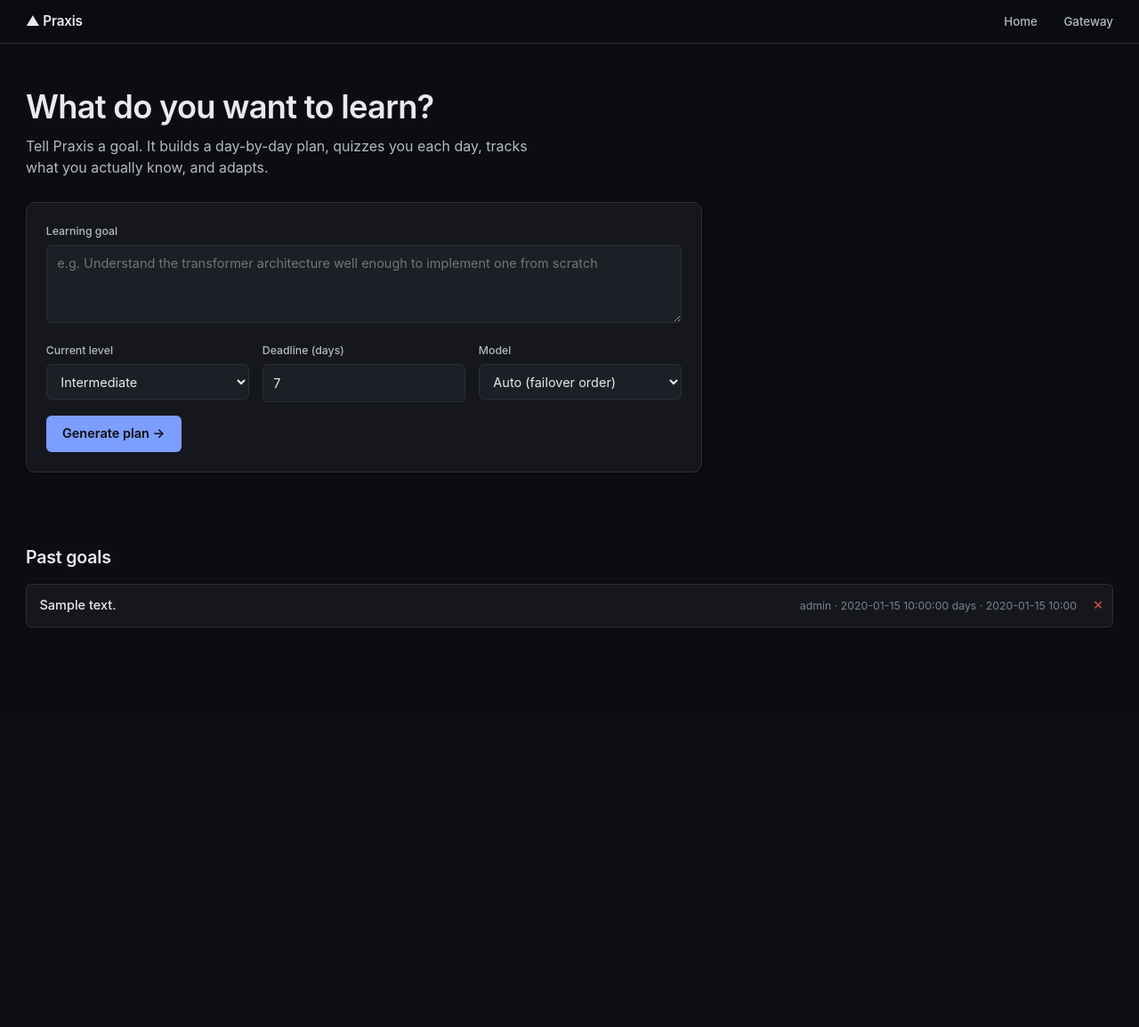
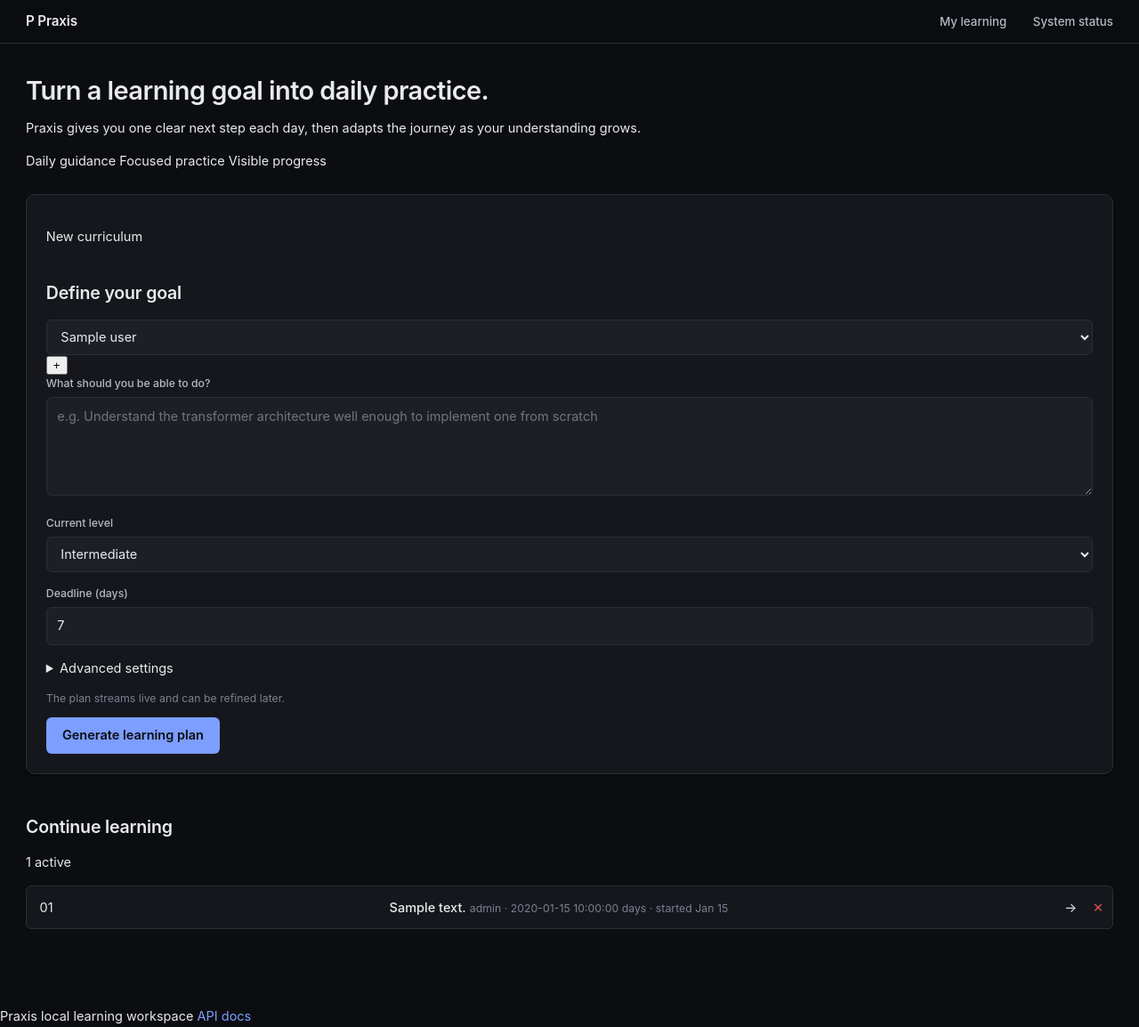
Before and after one commit to nishanthvonteddu/praxis, a FastAPI app: template src/praxis/web/templates/index.html in a window 1280 px wide. Shown: the whole page at 89% size. Before the commit the page ends 705 px from the top, so only its background shows below. Run offline with FastAPI, Linux system fonts and the light colour scheme; the template is opened without the code that fills it: most values are stand-ins (such as "Sample title", 1, 10 or a date in 2020); some libraries are stand-ins or nearby versions.

Commit message:
Simplify the application shell and goal entry

```diff
--- a/src/praxis/web/templates/base.html
+++ b/src/praxis/web/templates/base.html
@@ -9,14 +9,23 @@
 </head>
 <body>
   <header class="topbar">
-    <a href="/" class="brand">▲ Praxis</a>
-    <nav>
-      <a href="/">Home</a>
-      <a href="/status">Gateway</a>
+    <a href="/" class="brand">
+      <span class="brand-mark">P</span>
+      <span>Praxis</span>
+    </a>
+    <nav aria-label="Primary navigation">
+      <a href="/" class="{{ 'active' if request.url.path == '/' else '' }}">My learning</a>
+      <a href="/status" class="{{ 'active' if request.url.path == '/status' else '' }}">
+        <span class="nav-status-dot"></span>System status
+      </a>
     </nav>
   </header>
   <main>
     {% block content %}{% endblock %}
   </main>
+  <footer class="site-footer">
+    <span>Praxis local learning workspace</span>
+    <a href="/docs">API docs</a>
+  </footer>
 </body>
 </html>
--- a/src/praxis/web/templates/index.html
+++ b/src/praxis/web/templates/index.html
@@ -2,18 +2,38 @@
 {% block title %}Praxis — Learn anything{% endblock %}
 {% block content %}
 
-<section class="hero">
-  <h1>What do you want to learn?</h1>
-  <p class="sub">Tell Praxis a goal. It builds a day-by-day plan, quizzes you each day,
-  tracks what you actually know, and adapts.</p>
+<section class="home-intro">
+  <div class="intro-copy">
+    <h1>Turn a learning goal into daily practice.</h1>
+    <p class="sub">Praxis gives you one clear next step each day, then adapts the journey as your understanding grows.</p>
+    <div class="feature-line" aria-label="Core features">
+      <span>Daily guidance</span>
+      <span>Focused practice</span>
+      <span>Visible progress</span>
+    </div>
+  </div>
 
   <form id="goal-form" class="goal-form">
+    <div class="form-heading">
+      <div>
+        <p class="eyebrow">New curriculum</p>
+        <h2>Define your goal</h2>
+      </div>
+      <div class="profile-control">
+        <select name="user_id" id="user-profile" aria-label="Learner profile">
+          {% for user in users %}
+            <option value="{{ user.id }}" {% if user.id == active_user_id %}selected{% endif %}>{{ user.name }}</option>
+          {% endfor %}
+        </select>
+        <button type="button" class="icon-btn" id="add-profile" title="Add learner profile" aria-label="Add learner profile">+</button>
+      </div>
+    </div>
     <label>
-      <span>Learning goal</span>
-      <textarea name="text" rows="3" required minlength="8"
+      <span>What should you be able to do?</span>
+      <textarea name="text" rows="4" required minlength="8"
                 placeholder="e.g. Understand the transformer architecture well enough to implement one from scratch"></textarea>
     </label>
-    <div class="row">
+    <div class="form-grid">
       <label>
         <span>Current level</span>
         <select name="level">
@@ -26,17 +46,23 @@
         <span>Deadline (days)</span>
         <input type="number" name="deadline_days" min="1" max="90" value="7" required>
       </label>
+    </div>
+    <details class="advanced-settings">
+      <summary>Advanced settings</summary>
       <label>
-        <span>Model</span>
+        <span>AI provider</span>
         <select name="provider">
-          <option value="auto" {% if planner_default == 'auto' %}selected{% endif %}>Auto (failover order)</option>
+          <option value="auto" {% if planner_default == 'auto' %}selected{% endif %}>Choose automatically</option>
           {% for p in providers %}
             <option value="{{ p }}" {% if p == planner_default %}selected{% endif %}>{{ p }}</option>
           {% endfor %}
         </select>
       </label>
+    </details>
+    <div class="form-actions">
+      <p class="muted small">The plan streams live and can be refined later.</p>
+      <button type="submit" class="primary" id="generate-btn">Generate learning plan</button>
     </div>
-    <button type="submit" class="primary" id="generate-btn">Generate plan →</button>
   </form>
 
   <div id="thinking-panel" class="thinking-panel" hidden>
@@ -50,20 +76,35 @@
 </section>
 
 {% if goals %}
-<section class="past">
-  <h2>Past goals</h2>
+<section class="past section-block">
+  <header class="section-heading">
+    <div>
+      <h2>Continue learning</h2>
+    </div>
+    <span class="section-count">{{ goals|length }} active</span>
+  </header>
   <ul class="goal-list">
     {% for g in goals %}
       <li data-goal-id="{{ g.id }}">
         <a href="/goals/{{ g.id }}">
-          <span class="goal-text">{{ g.text }}</span>
-          <span class="muted small">{{ g.level }} · {{ g.deadline_days }} days · {{ g.created_at.strftime('%Y-%m-%d %H:%M') }}</span>
+          <span class="goal-index">{{ '%02d'|format(loop.index) }}</span>
+          <span class="goal-main">
+            <span class="goal-text">{{ g.text }}</span>
+            <span class="muted small">{{ g.level }} · {{ g.deadline_days }} days · started {{ g.created_at.strftime('%b %d') }}</span>
+          </span>
+          <span class="row-arrow">→</span>
         </a>
         <button type="button" class="goal-delete" data-goal-id="{{ g.id }}"
                 title="Delete this goal" aria-label="Delete goal">✕</button>
       </li>
     {% endfor %}
   </ul>
+</section>
+{% else %}
+<section class="empty-workspace section-block">
+  <p class="eyebrow">Workspace</p>
+  <h2>No learning goals yet</h2>
+  <p class="muted">Create your first plan above. It will appear here with progress and practice modes.</p>
 </section>
 {% endif %}
 
@@ -75,6 +116,21 @@ const status = document.getElementById('thinking-status');
 const meta = document.getElementById('thinking-meta');
 const btn = document.getElementById('generate-btn');
 
+document.getElementById('user-profile').addEventListener('change', (e) => {
+  window.location = `/?user_id=${e.target.value}`;
+});
+document.getElementById('add-profile').addEventListener('click', async () => {
+  const name = prompt('Learner profile name');
+  if (!name || !name.trim()) return;
+  const r = await fetch('/api/users', {
+    method: 'POST', headers: {'Content-Type': 'application/json'},
+    body: JSON.stringify({name: name.trim()}),
+  });
+  const d = await r.json();
+  if (!r.ok) { alert(d.detail || 'Could not create profile'); return; }
+  window.location = `/?user_id=${d.id}`;
+});
+
 form.addEventListener('submit', async (e) => {
   e.preventDefault();
   const fd = new FormData(form);
@@ -84,6 +140,7 @@ form.addEventListener('submit', async (e) => {
     level: fd.get('level'),
     deadline_days: parseInt(fd.get('deadline_days'), 10),
     provider: provider === 'auto' ? null : provider,
+    user_id: parseInt(fd.get('user_id'), 10),
   };
 
   btn.disabled = true;
```
